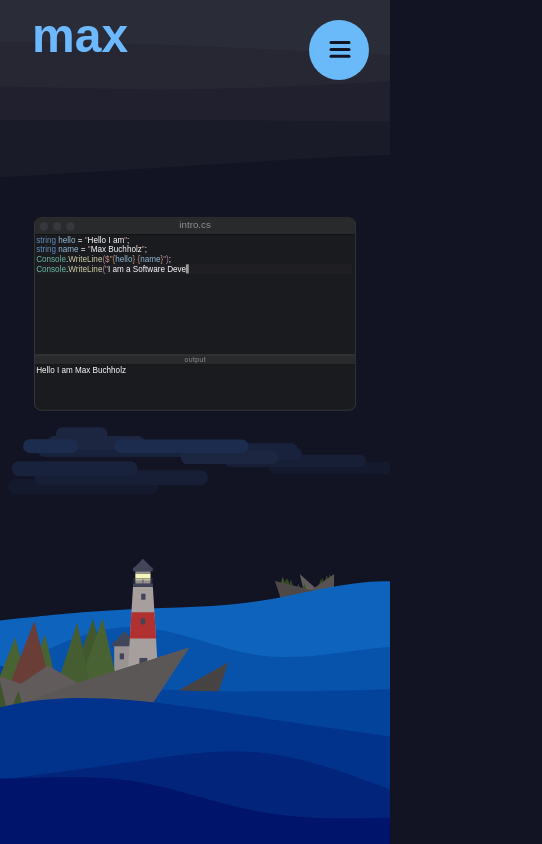
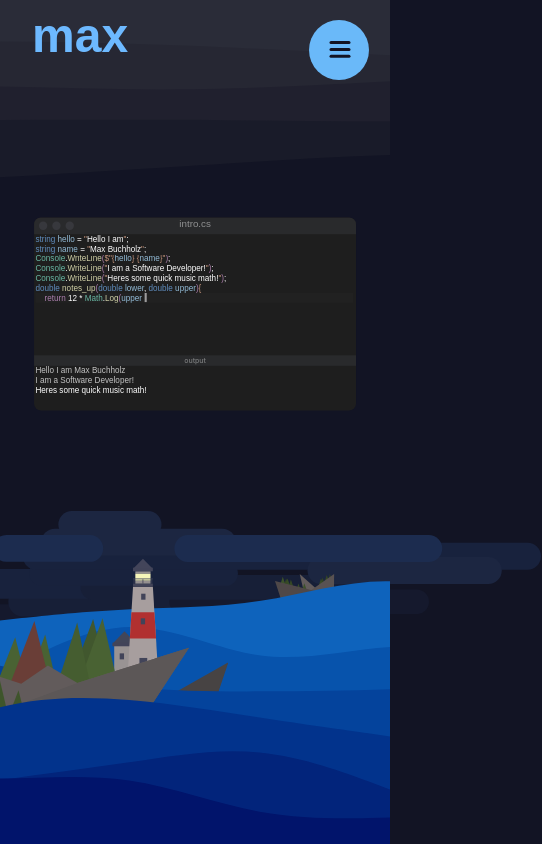
Before and after one commit to maxtbuchholz/MaxSite, a React (Create React App) app: page / in a window 390 px wide. Shown: the whole page, 542 px wide, since content can reach past the window. Built offline with nearby package versions, Linux system fonts and the light colour scheme.

Commit message:
release 1.0.0

```diff
--- a/src/components/IntroTerminal.js
+++ b/src/components/IntroTerminal.js
@@ -40,9 +40,9 @@ const IntroTerminal = ({ onPage }) => {
         }
     }
     return(
-        <div style={{background: 'rgba(30,30,30,0.7)', width: '550px', borderStyle: 'solid', borderWidth: '1.0px', borderColor: 'rgba(71,71,71,1)', borderRadius: '10px', display:
-        'flex', flexDirection: 'column', overflow: 'hidden', boxShadow: 'rgba(0, 0, 0, 0.16) 0px 0px 0px, rgb(10, 10, 10) 0px 0px 0px 0.5px', color: 'white'}} className="introTerminalIn terminalScale">
-            <div style={{height: '26px', width: '100%', background: 'rgba(41,42,44,1)', borderBottomStyle: 'solid', borderBottomWidth: '0.5px', borderBottomColor: 'rgba(11,11,11,1)', display: 'flex', flexDirection: 'row', overflow: 'hidden'}}>
+        <div style={{background: 'rgba(30,30,30,1.0)', width: '550px',borderRadius: '10px', display:
+        'flex', flexDirection: 'column', overflow: 'hidden', color: 'white'}} className="introTerminalIn terminalScale">
+            <div style={{height: '26px', width: '100%', background: 'rgba(41,42,44,1)', display: 'flex', flexDirection: 'row', overflow: 'hidden'}}>
                 <h3 className="poppins-regular" style={{color: 'rgba(144,145,146,1)', fontSize: '14px', position: 'absolute', right: 0, left: 0, margin: 'auto',  width: '100%', textAlign: 'center', marginTop: '1px'}}>intro.cs</h3>
                 <div style={{background: 'rgba(71, 71, 78, 0.5)', width: '12px', height: '12px', marginLeft: '7px', borderRadius: '50%', marginTop: '6px'}}/>
                 <div style={{background: 'rgba(71, 71, 78, 0.5)', width: '12px', height: '12px', marginLeft: '7px', borderRadius: '50%', marginTop: '6px'}}/>
@@ -54,12 +54,11 @@ const IntroTerminal = ({ onPage }) => {
                     {loadedOutputLines.map((text, index) => {
                         return(
                             <OutputLine key={index} text={text.text}/>
-                            // <h3>{text.text}</h3>
                         );
                     })}
                     </div>
                 </div>
-                <div style={{height: '22px', width: '100%', background: 'rgba(41,42,44,1)',  borderBottomStyle: 'solid', borderBottomWidth: '0.5px', borderBottomColor: 'rgba(11,11,11,1)',  borderTopStyle: 'solid', borderTopWidth: '0.5px', borderTopColor: 'rgba(71,71,71,1)', display: 'flex', flexDirection: 'row', overflow: 'hidden'}}>
+                <div style={{height: '22px', width: '100%', background: 'rgba(41,42,44,1)', display: 'flex', flexDirection: 'row', overflow: 'hidden'}}>
                     <h3 style={{color: 'rgba(144,145,146,0.8)', fontSize: '10px', right: 0, left: 0, margin: 'auto', marginTop: '-0.5px', fontWeight: '500'}}>output</h3>
                 </div>
                 <div className="poppins-regular" style={{height: '100%', width: '100%', overflow: 'hidden'}}>
@@ -156,16 +155,8 @@ function color_the_code(text){
     split_and_color("upper", blue);
     split_and_color("lower", blue);
 
-    // console.log(texts)
-    // const substring = new RegExp("Console");
-    // text = text.replace(substring, (highlight) => `<div style="color: yellow">${highlight}</div>`);
     texts[0].fullLength = textLength;
     texts[0].isConsoleLog = isLog;
-    // texts = texts.filter(a => a.text !== "")
-    // if(debug){
-    //     //console.log(texts);
-    // }
-    // console.log(texts);
     return texts;
 }
 const CodeLine = ({texts, index, length, finishFunction, scrollFunction, outputFunction}) => {
@@ -187,7 +178,7 @@ const CodeLine = ({texts, index, length, finishFunction, scrollFunction, outputF
                       }, 50);
                 }
             }
-        }, 40)
+        }, 20)
     }, []);
     const [isNewConsole, setIsNewConsole] = useState(false);
     return(
--- a/src/pages/About2.js
+++ b/src/pages/About2.js
@@ -142,7 +142,7 @@ const About2Page = () => {
             variants={{open: {width: 'min(350px, 80vw)',
                 transition:{
                 type: "linear",
-                delay: 0.1,
+                delay: 0.15,
                 duration: 0.2,
             }}, closed: {width: '100px'}}}
             />
--- a/src/pages/Home.js
+++ b/src/pages/Home.js
@@ -28,6 +28,11 @@ const apps = [
 const Home = ({page, project}) => {
       var [isIOS, setIsIOS] = useState(false);
       useLayoutEffect(() => {
+        if(window.innerWidth > 800){
+            setLargeScreen(true)
+        }else{
+            setLargeScreen(false)
+        }
         setIsIOS(navigator.userAgent.platform === 'iPad' || navigator.userAgent.platform === 'iPhone' || navigator.userAgent.platform === 'iPod');
         if(isIOS) setDisableScroll(false);
         const pages = ["home", "skills", "projects", "contact"];
@@ -388,10 +393,10 @@ const Home = ({page, project}) => {
          <RocksBack onePercHeight={onePercBackHeight} ease={usetreansitionAnimate}  fullBodyTop={rocksBackFullTop} rockAnimateValue={rockAnimatiionValue}/>
          <Header ease={usetreansitionAnimate} headerBackTop={headerBackTop} currentPage={currPageName} scrollButtonCallback={changeInAutoScrolling} waveTransforms={headerWaveArray} headerHeight={headerHeight} topOfPage={topOfPage} ulTop={ulTop} terminalTop={terminalTop} progresBarTop={progBarHeight} progresBarWidth={progBarWidth}/>
         <div ref={ScrollPageRef} id="sectionContainer" className={"sectionContainer " + (((!isAutoScrolling) && (!disableScroll)) ? "scrollSnapContainer" : "")}>
+        <div className="cloud_1 moveable" style={{left: (largeScreen ? `${((1 - midCloundsL) * -2) + (midCloundsL * -150)}vw` : `${((1 - midCloundsL) * -12) + (midCloundsL * -400)}vw`)}}/>
+                <div className="cloud_2 moveable" style={{right: (largeScreen ? `${((1 - midCloundsL) * -2) + (midCloundsL * -150)}vw` : `${((1 - midCloundsL) * -10) + (midCloundsL * -400)}vw`)}}/>
+                <div className="cloud_3 moveable" style={{left: (largeScreen ? `${((1 - midCloundsL) * 6) + (midCloundsL * -300)}vw` : `${((1 - midCloundsL) * -2) + (midCloundsL * -800)}vw`)}}/>
             <div className="firstSection" id="top" style={{background: '#ff000000'}}>
-                <div className="cloud_1 moveable" style={{left: (largeScreen ? `${((1 - midCloundsL) * 2) + (midCloundsL * -200)}vw` : `${((1 - midCloundsL) * 2) + (midCloundsL * -400)}vw`)}}/>
-                <div className="cloud_2 moveable" style={{right: (largeScreen ? `${((1 - midCloundsL) * -2) + (midCloundsL * -200)}vw` : `${((1 - midCloundsL) * 2) + (midCloundsL * -400)}vw`)}}/>
-                <div className="cloud_3 moveable" style={{left: (largeScreen ? `${((1 - midCloundsL) * 6) + (midCloundsL * -400)}vw` : `${((1 - midCloundsL) * 12) + (midCloundsL * -800)}vw`)}}/>
                 <div className="introTerminal transitionHelper" style={{position: 'absolute', top: 0, transform: `translate(0px, ${terminalTop}px)`}}>
                     <IntroTerminal/>
                 </div>
--- a/src/pages/projects.js
+++ b/src/pages/projects.js
@@ -133,11 +133,11 @@ const ProjectsPage = () => {
                         }}>
                 </div> */}
             <h2 className="titleText">Projects</h2>
-            <motion.div style={{background: 'white', width: '300px', height: '2px', borderRadius: '1px', marginRight: 0, marginLeft: 0, margin: 'auto', marginTop: '10px', marginBottom: '-4px'}}
+            <motion.div style={{background: 'white', width: '300px', height: '2px', borderRadius: '1px', marginRight: 0, marginLeft: 0, margin: 'auto', marginTop: '10px', marginBottom: '10px'}}
             variants={{open: {width: 'min(350px, 80vw)',
                 transition:{
                     type: "linear",
-                    delay: 0.1,
+                    delay: 0.15,
                     duration: 0.2,
             }}, closed: {width: '100px'}}}
             />
--- a/src/styles/Header.css
+++ b/src/styles/Header.css
@@ -198,24 +198,24 @@
 /* mobile */
 @media (max-width: 800px){
     .cloud_1{
-        bottom: max(20vh, 350px);
-        left: 2vw;
-        width: 200px;
+        bottom: max(20vh, 210px);
+        /* left: -6vw; */
+        width: 400px;
         margin: 0;
         padding: 0;
     }
     .cloud_2{
-        bottom: max(20vh, 370px);
-        right: -2vw;
-        width: 200px;
+        bottom: max(20vh, 230px);
+        /* right: -5vw; */
+        width: 400px;
         margin: 0;
         padding: 0;
     }
     .cloud_3{
-        bottom: max(25vh, 380px);
-        left: 12vw;
+        bottom: max(25vh, 260px);
+        /* left: 12vw; */
         margin: auto;
-        width: 275px;
+        width: 550px;
         margin: 0;
         padding: 0;
     }
```
